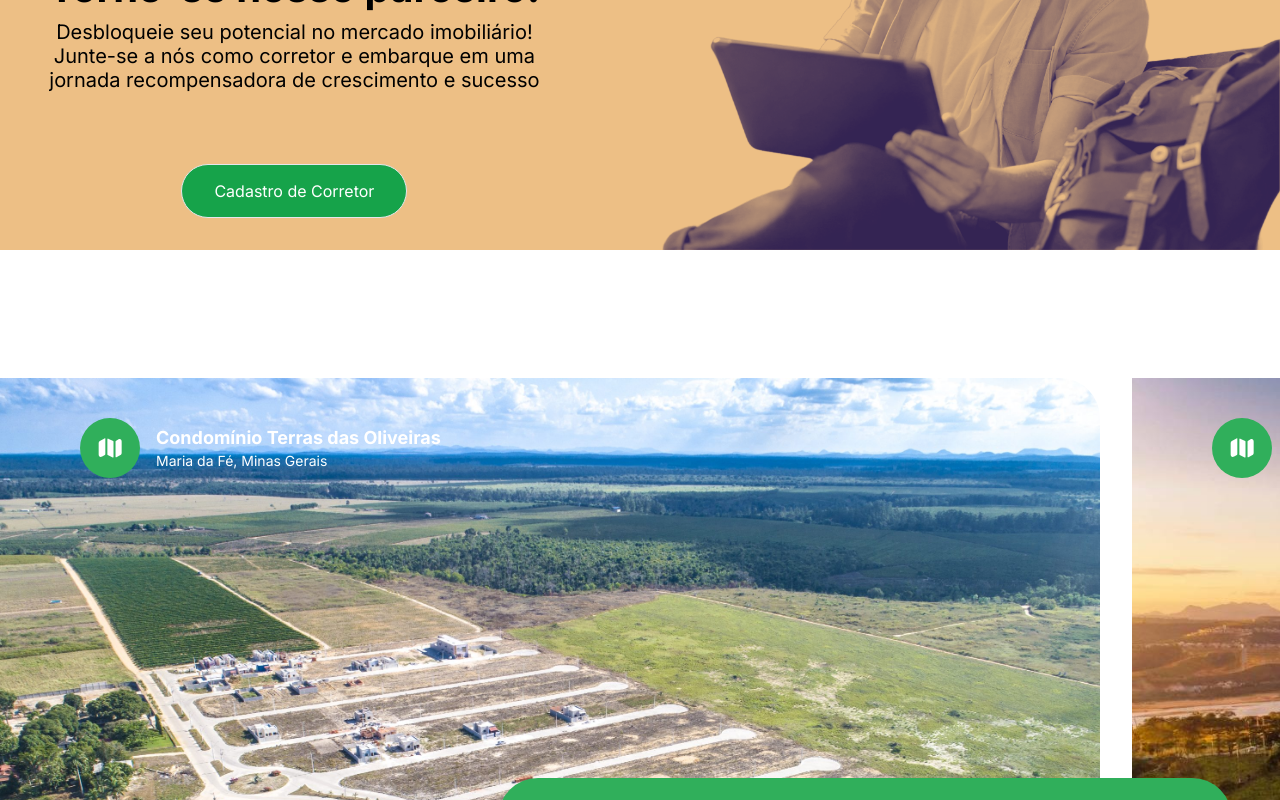
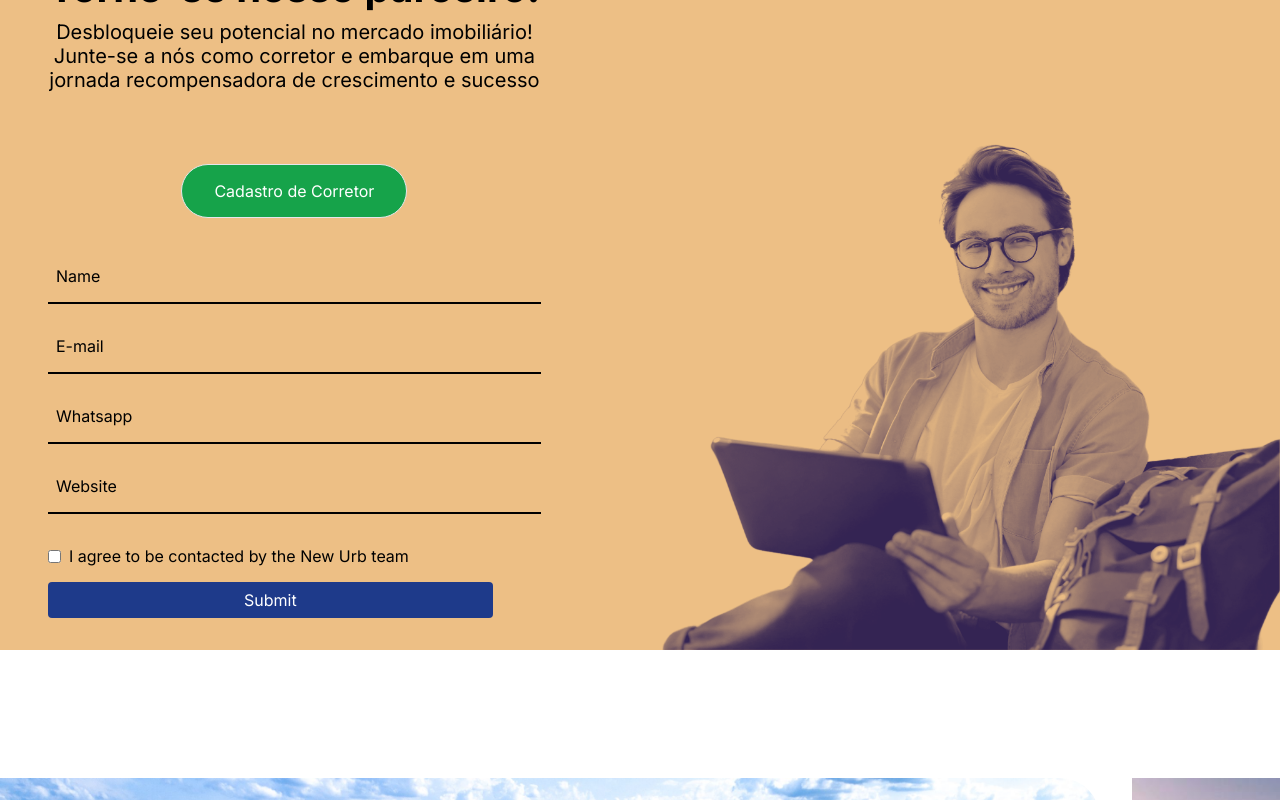
Before and after one commit to douglasmnegri/newurb-website, a Next.js app: page / in a window 1280 px wide. Shown: the part 2140-2940 px from the top of the page. Built offline with nearby package versions, Linux system fonts and the light colour scheme.

Commit message:
add a function to send an e-mail after filling the form

```diff
--- a/components/Form.jsx
+++ b/components/Form.jsx
@@ -7,25 +7,69 @@ import Link from "next/link";
 import Button from "./Button";
 
 const Form = () => {
-  // const [name, setName] = useState("");
-  // const [email, setEmail] = useState("");
-  // const [whatsapp, setWhatsapp] = useState("");
-  // const [website, setWebsite] = useState("");
-  // const [isNameFocused, setIsNameFocused] = useState(false);
-  // const [isEmailFocused, setIsEmailFocused] = useState(false);
-  // const [isWhatsappFocused, setIsWhatsappFocused] = useState(false);
-  // const [isWebsiteFocused, setIsWebsiteFocused] = useState(false);
+  const [name, setName] = useState("");
+  const [email, setEmail] = useState("");
+  const [whatsapp, setWhatsapp] = useState("");
+  const [website, setWebsite] = useState("");
+  const [isNameFocused, setIsNameFocused] = useState(false);
+  const [isEmailFocused, setIsEmailFocused] = useState(false);
+  const [isWhatsappFocused, setIsWhatsappFocused] = useState(false);
+  const [isWebsiteFocused, setIsWebsiteFocused] = useState(false);
+  const [errorMessage, setErrorMessage] = useState("");
   const { t } = useTranslation();
+
+  const handleSubmit = async (event) => {
+    event.preventDefault();
+
+    if (name === "" || email === "" || whatsapp === "") {
+      setErrorMessage(
+        "Preencha os campos obrigatórios: Nome, Email e Whatsapp!"
+      );
+      return;
+    }
+
+    const formData = { name, email, whatsapp, website };
+
+    try {
+      const response = await fetch(
+        `http://localhost:3000/send-email`,
+        {
+          method: "POST",
+          headers: {
+            "Content-Type": "application/json",
+          },
+          body: JSON.stringify({
+            toAddress: "recipient@example.com",
+            subject: "New Form Submission",
+            body: `Name: ${name}\nEmail: ${email}\nWhatsapp: ${whatsapp}\nWebsite: ${website}`,
+          }),
+        }
+      );
+
+      if (!response.ok) {
+        throw new Error("Network response was not ok");
+      }
+
+      const result = await response.text();
+      console.log("Form data logged successfully:", result);
+      alert("Form data logged successfully!");
+    } catch (error) {
+
+      console.error("Error logging form data:", error);
+      alert("Error logging form data. Please try again.");
+    }
+  };
+
   return (
     <section className="pt-10 bg-[rgb(237,191,133)]">
-      <div className="flex flex-col my-12 mx-12 lg:flex-row justify-center lg:justify-between relative text-center lg:ml-12 lg:mr-0 2xl:justify-center" >
+      <div className="flex flex-col my-12 mx-12 lg:flex-row justify-center lg:justify-between relative text-center lg:ml-12 lg:mr-0 2xl:justify-center">
         <div className="z-20 w-full lg:w-[40%] flex flex-col 2xl:mr-72">
           <div className="relative">
             <h2 className="bold-32 lg:bold-40 pb-2">{t("form.partner")}</h2>
             <h5 className="lg:regular-20">{t("form.realtor")}</h5>
             <br></br>
             {/* <h5 className="lg:regular-20">{t("form.realtor2")}</h5> */}
-            <form className="flex flex-col mt-5">
+            <form className="flex flex-col mt-5" onSubmit={handleSubmit}>
               <div>
                 <div className="text-center my-8 flex justify-center">
                   <Link
@@ -42,7 +86,7 @@ const Form = () => {
                   </Link>
                 </div>
               </div>
-              {/* <div className="mb-8 mt-4 relative">
+              <div className="mb-8 mt-4 relative">
                 <input
                   type="text"
                   id="name"
@@ -144,7 +188,7 @@ const Form = () => {
                 className="p-2 bg-blue-900 text-white rounded hover:bg-blue-600 mr-12 mb-8"
               >
                 Submit
-              </button> */}
+              </button>
             </form>
           </div>
         </div>
--- a/package.json
+++ b/package.json
@@ -9,6 +9,10 @@
     "lint": "next lint"
   },
   "dependencies": {
+    "@aws-sdk/client-ses": "^3.614.0",
+    "aws-sdk": "^2.1659.0",
+    "aws-serverless-express": "^3.4.0",
+    "express": "^4.19.2",
     "i18": "^0.0.6",
     "i18next": "^23.11.5",
     "next": "^14.2.3",
```
Also changed, not shown: scripts/send-email.js (deleted, +0 -35 lines), 2 other files (tests, documents, lock files or other folders).
